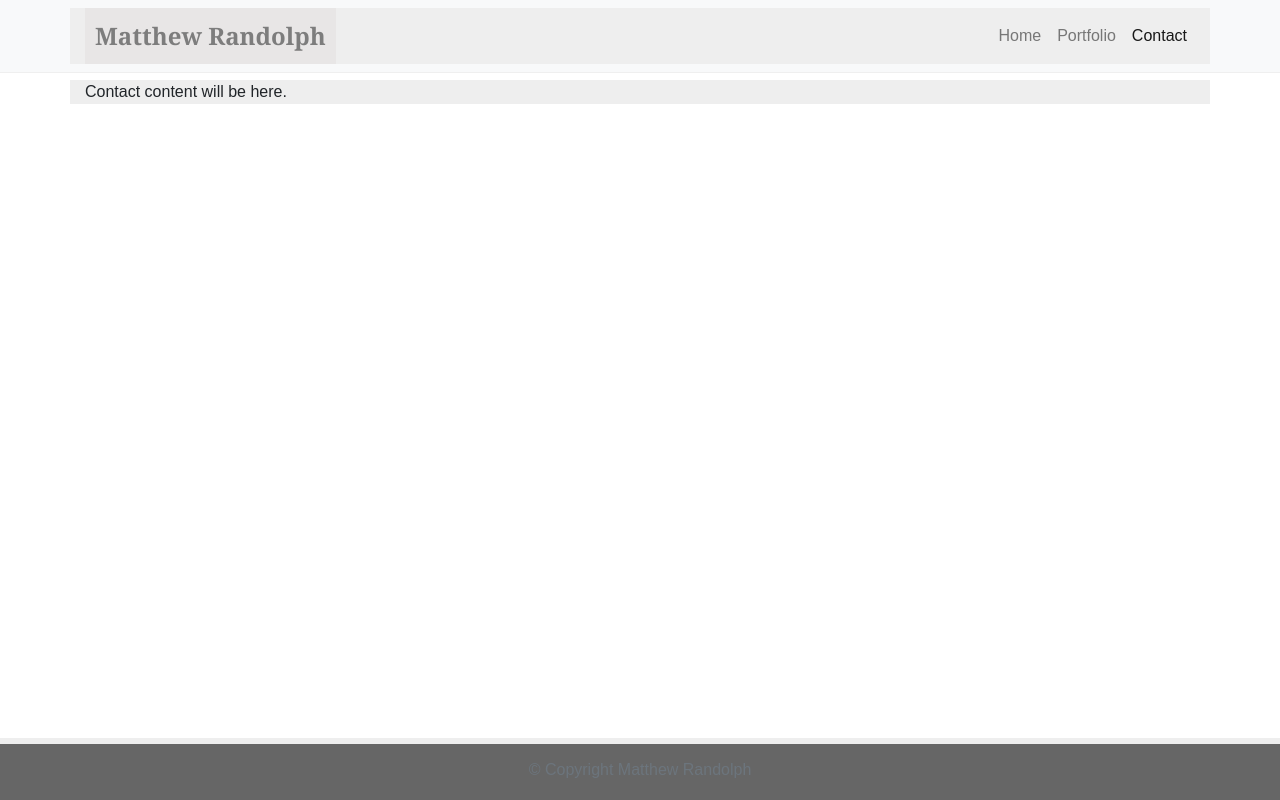
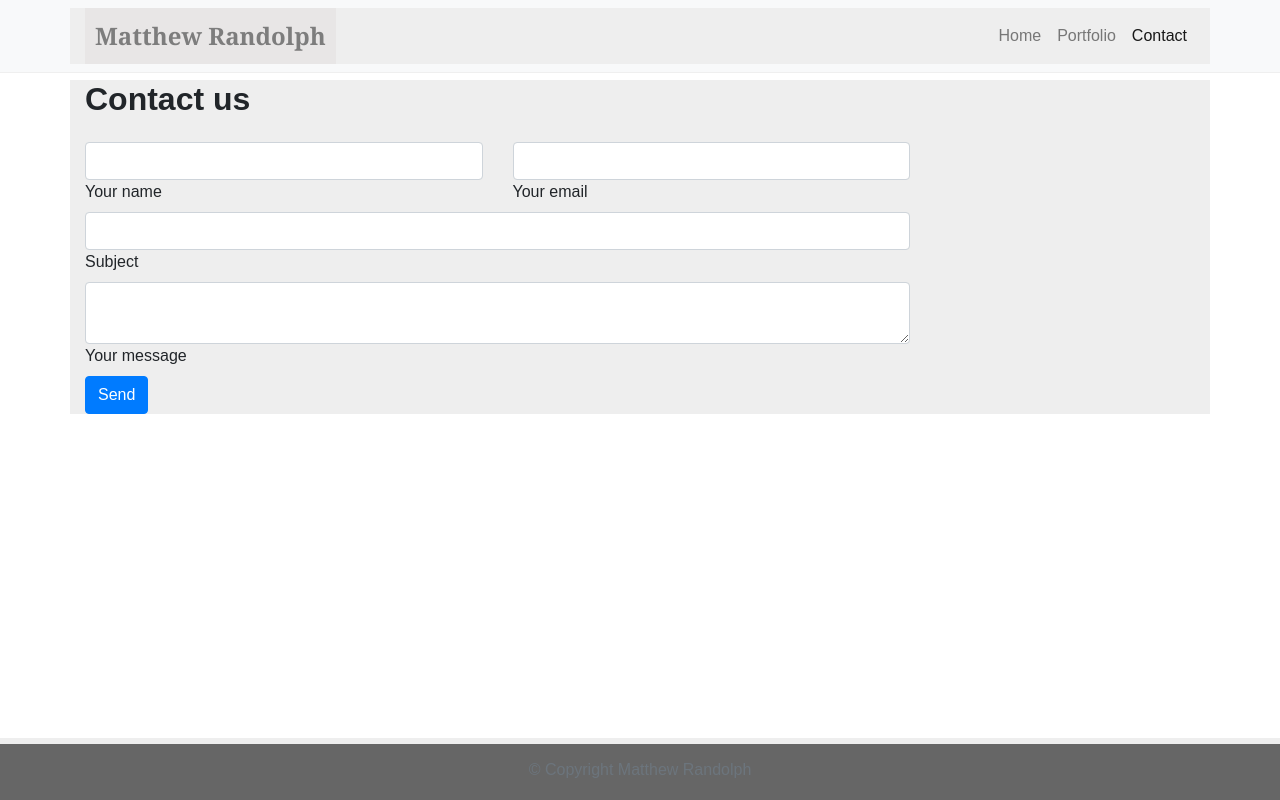
Before and after one commit to RobeandHat/RobeandHat.github.io, a plain HTML site: page contact.html in a window 1280 px wide. Drawn offline with nearby package versions, Linux system fonts and the light colour scheme.

Commit message:
Adding contact page. Must credit creator

```diff
--- a/contact.html
+++ b/contact.html
@@ -2,6 +2,7 @@
 <html>
   <head>
     <title>Contact | Matthew Randolph</title>
+    <meta name="viewport" content="width=device-width, initial-scale=1">
     <link rel="stylesheet" href="https://cdn.jsdelivr.net/npm/bootstrap@4.5.3/dist/css/bootstrap.min.css">
     <link rel="stylesheet" href="assets/css/styles.css">
   </head>
@@ -31,10 +32,81 @@
 
     <main class="container">
 
-      <section>
-        Contact content will be here.
-      </section>
+     <!--Section: Contact v.2-->
+<section class="col-mb-4">
 
+    <!--Section heading-->
+    <h2 class="h1-responsive font-weight-bold my-4">Contact us</h2>
+
+
+    <div class="row">
+
+        <!--Grid column-->
+        <div class="col-md-9 mb-md-0 mb-5">
+            <form id="contact-form" name="contact-form" action="mail.php" method="POST">
+
+                <!--Grid row-->
+                <div class="row">
+
+                    <!--Grid column-->
+                    <div class="col-md-6">
+                        <div class="md-form mb-0">
+                            <input type="text" id="name" name="name" class="form-control">
+                            <label for="name" class="">Your name</label>
+
+                        </div>
+                    </div>
+                    <!--Grid column-->
+
+                    <!--Grid column-->
+                    <div class="col-md-6">
+                        <div class="md-form mb-0">
+                            <input type="text" id="email" name="email" class="form-control">
+                            <label for="email" class="">Your email</label>
+                        </div>
+                    </div>
+                    <!--Grid column-->
+
+                </div>
+                <!--Grid row-->
+
+                <!--Grid row-->
+                <div class="row">
+                    <div class="col-md-12">
+                        <div class="md-form mb-0">
+                            <input type="text" id="subject" name="subject" class="form-control">
+                            <label for="subject" class="">Subject</label>
+                        </div>
+                    </div>
+                </div>
+                <!--Grid row-->
+
+                <!--Grid row-->
+                <div class="row">
+
+                    <!--Grid column-->
+                    <div class="col-md-12">
+
+                        <div class="md-form">
+                            <textarea type="text" id="message" name="message" rows="2" class="form-control md-textarea"></textarea>
+                            <label for="message">Your message</label>
+                        </div>
+
+                    </div>
+                </div>
+                <!--Grid row-->
+
+            </form>
+
+            <div class="text-center text-md-left">
+                <a class="btn btn-primary" onclick="document.getElementById('contact-form').submit();">Send</a>
+            </div>
+            <div class="status"></div>
+        </div>
+    </div>
+
+</section>
+<!--Section: Contact v.2-->
     </main>
 
     <footer class="footer fixed-bottom">
```
Also changed, not shown: portfolio.html (+1 -0 lines), assets/css/styles.css (line endings or trailing spaces).
